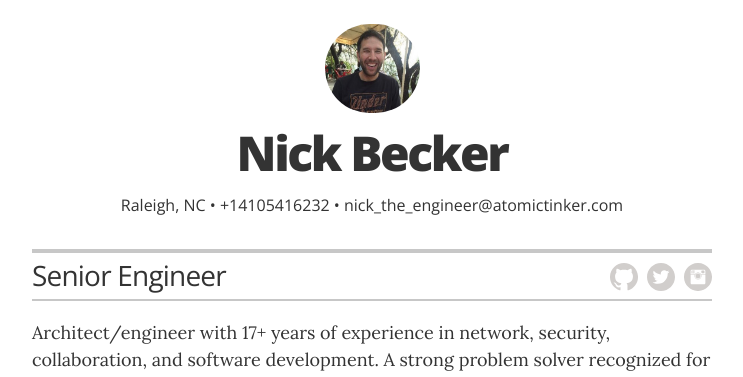
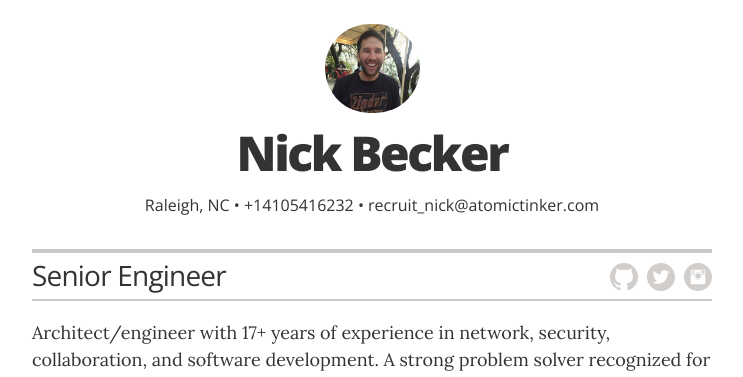
Before and after one commit to jglovier/resume-template, a Jekyll site: the page built from index.html, in a window 1280 px wide and 900 px high. Shown: the top 377 px of the window, without its empty margins (268-1011 px from the left). Built offline with Jekyll 4.4.1, drawn with Linux system fonts in a browser that asks for light colours.

Commit message:
updated email

```diff
--- a/_config.yml
+++ b/_config.yml
@@ -14,13 +14,13 @@ resume_name:                    "Nick Becker"
 resume_title:                   "Senior Engineer"
 
 # used for the contact button in _layouts/resume.html
-resume_contact_email:           "nick_the_engineer@atomictinker.com"
+resume_contact_email:           "recruit_nick@atomictinker.com"
 
 # the next two items are used for schema itemprops in _layouts/resume.html
 resume_contact_telephone:       "410-541-6232"
 resume_contact_address:         "4309 Samantha Dr, Raleigh, NC"
 
-resume_header_contact_info:     "Raleigh, NC • +14105416232 • nick_the_engineer@atomictinker.com"
+resume_header_contact_info:     "Raleigh, NC • +14105416232 • recruit_nick@atomictinker.com"
 display_header_contact_info:    "true"
 
 resume_header_intro: "<p>Architect/engineer with 17+ years of experience in network, security, collaboration, and software development. A strong problem solver recognized for dedication and attention to detail to complete projects on time and deliver effective goal-oriented results.</p>"
```
